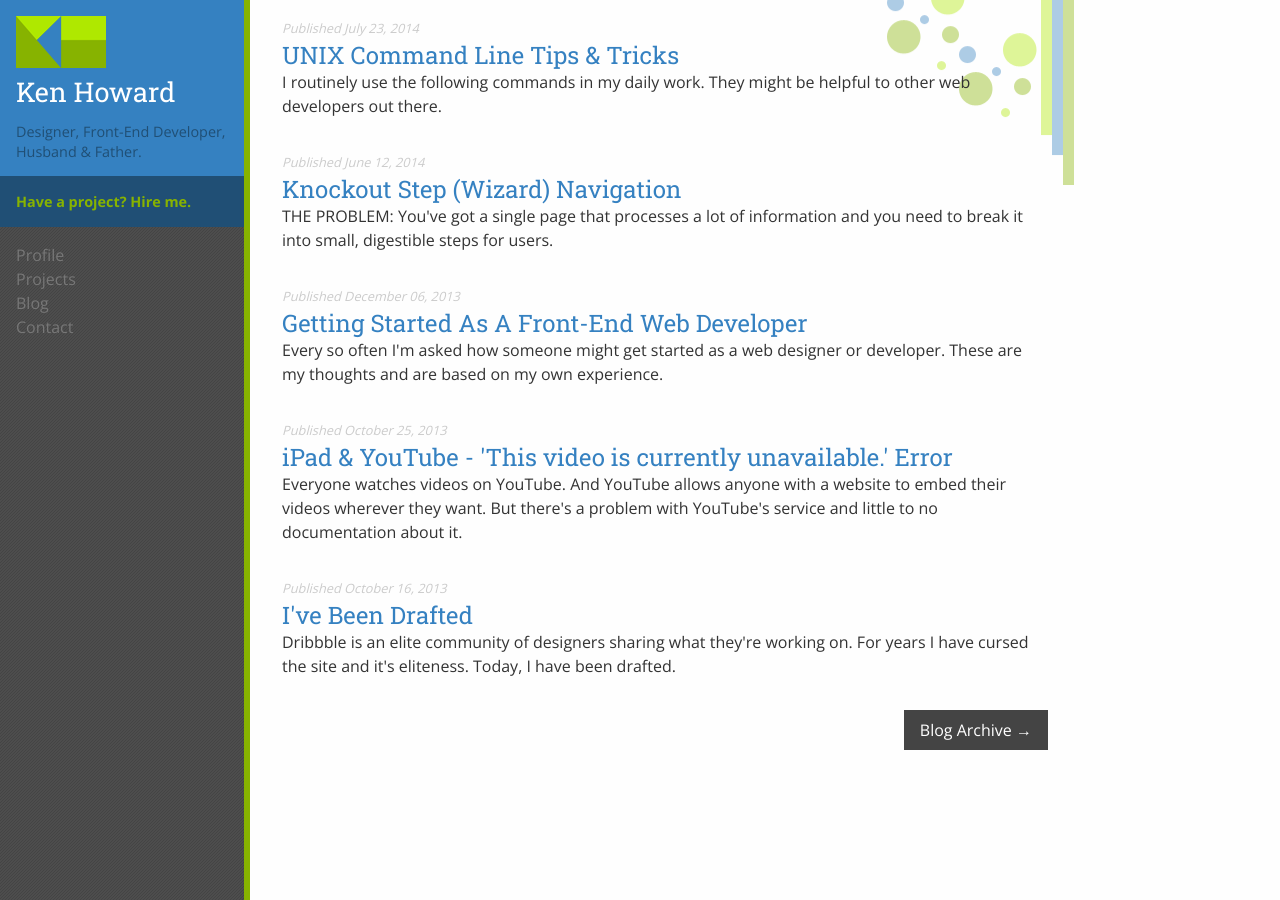
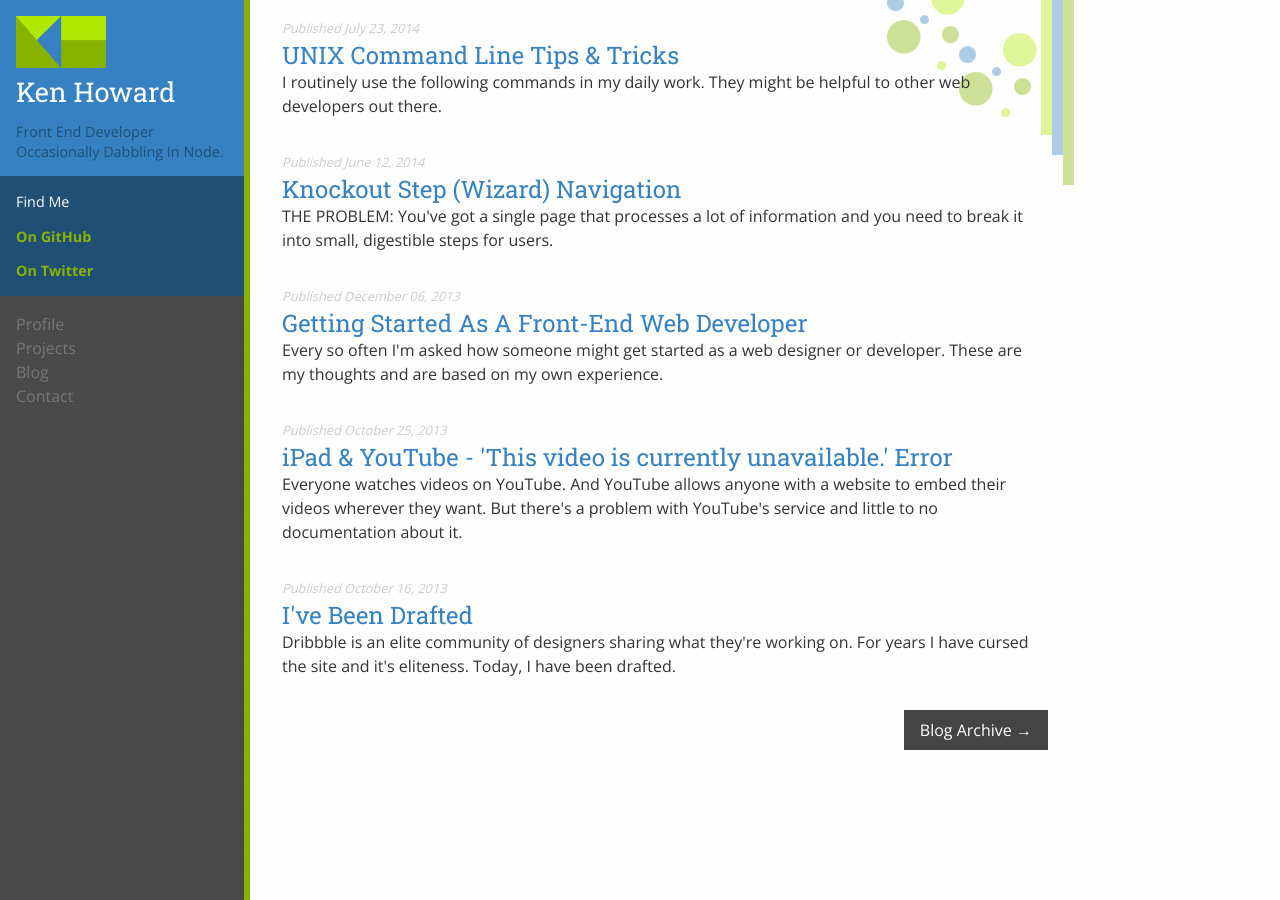
Before and after one commit to kenhowardpdx/kenhowardpdx.github.io, a Jekyll site: the page built from index.html, in a window 1280 px wide. Built offline with Jekyll 4.4.1, drawn with Linux system fonts in a browser that asks for light colours; nearby versions of some CDN libraries; Markdown is read by kramdown in place of the engine named in the settings.

Commit message:
Removed hire me message. Added links to GH and Twitter.

```diff
--- a/_layouts/default.html
+++ b/_layouts/default.html
@@ -58,10 +58,12 @@
       <div class="group branding">
         <a class="logo" href="/"><img src="/images/logo.png" alt=""/></a>
         <h1>Ken Howard</h1>
-        <p>Designer, Front-End Developer, Husband &amp; Father.</p>
+        <p>Front End Developer Occasionally Dabbling In Node.</p>
       </div>
       <div>
-        <p><a href="/contact">Have a project? Hire me.</a></p>
+        <p>Find Me</p>
+        <p><a href="https://github.com/kenhowardpdx">On GitHub</a></p>
+        <p><a href="http://twitter.com/kenhowardpdx">On Twitter</a></p>
       </div>
       <nav class="group">
         <ul>
```
